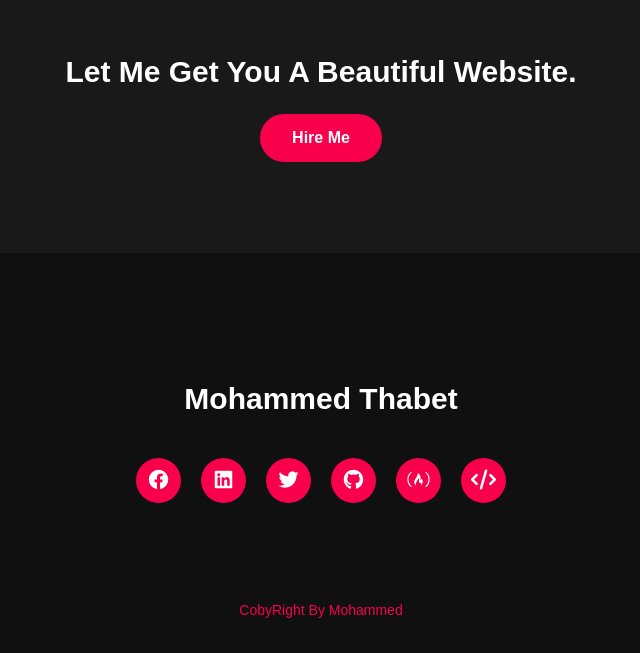
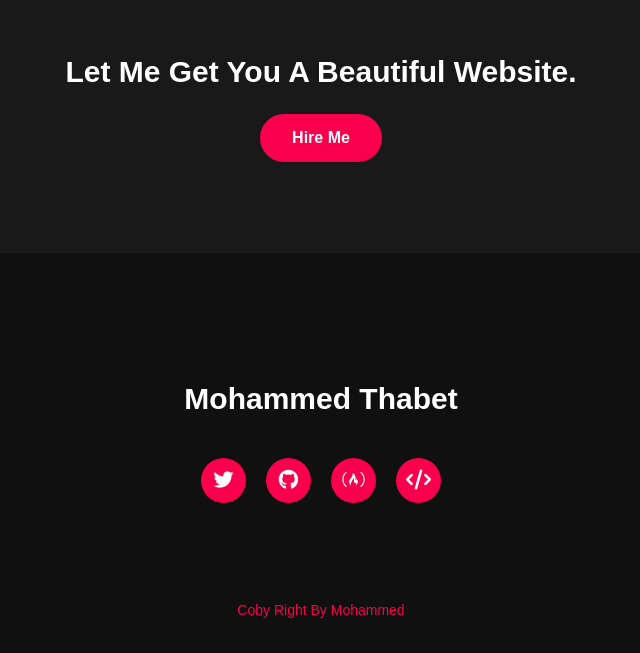
Before and after one commit to Mo7ammedThabet/protfolio, a plain HTML site: page index.html in a window 1280 px wide. Shown: the part 2428-3081 px from the top of the page, without its empty margins (319-959 px from the left). Drawn offline with Linux system fonts and the light colour scheme.

Commit message:
eidt to index

```diff
--- a/index.html
+++ b/index.html
@@ -114,14 +114,12 @@
 <footer>
     <p>Mohammed Thabet</p>
    <div class="social">
-    <a href="https://www.facebook.com/mohammed.thabet.12177/"><i class="fa-brands fa-facebook"></i></a>
-    <a href="https://www.linkedin.com/in/mohammed-thabet-494339225/"><i class="fa-brands fa-linkedin"></i></a>
-    <a href="https://twitter.com/Mo7mmedNaseR"><i class="fa-brands fa-twitter"></i></a>
+    <a href="https://mo7ammedthabet.github.io/Twitter-Clone/"><i class="fa-brands fa-twitter"></i></a>
     <a href="https://github.com/Mo7ammedThabet"><i class="fa-brands fa-github"></i></a>
     <a href="https://www.freecodecamp.org/mohamedthabet0"><i class="fa-brands fa-free-code-camp"></i></a>
     <a href="https://www.codewars.com/users/Mo7ammedThabet"><i class="fa-solid fa-code"></i></a>
    </div>
-   <p class="end">CobyRight By Mohammed</p>
+   <p class="end">Coby Right By Mohammed</p>
 </footer>
 </body>
 </html>
```
